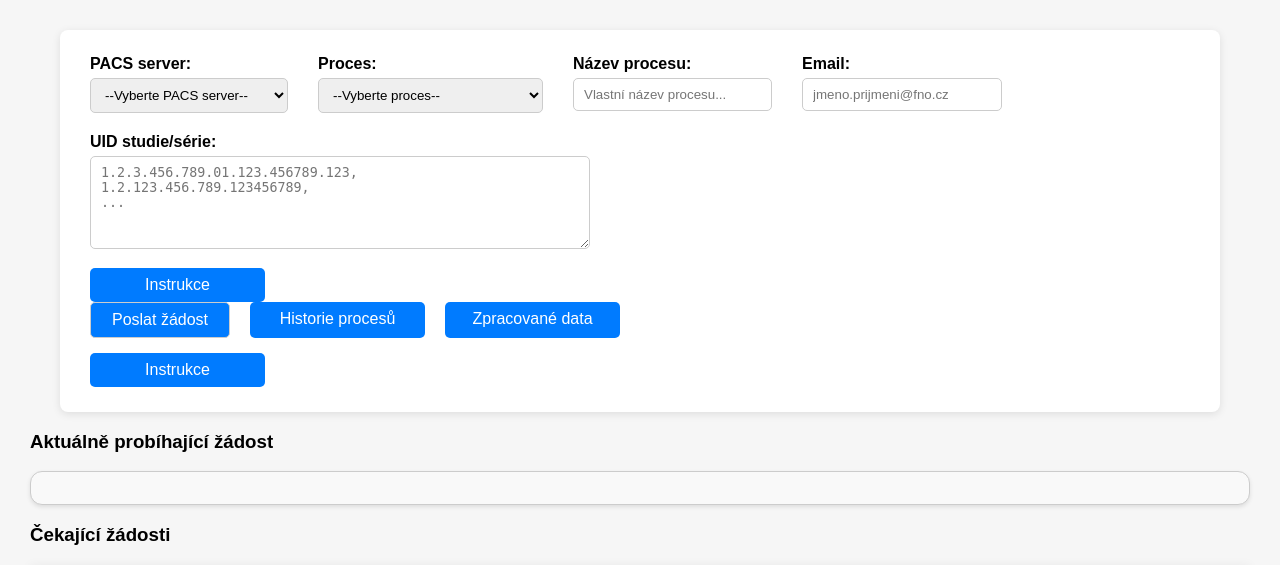
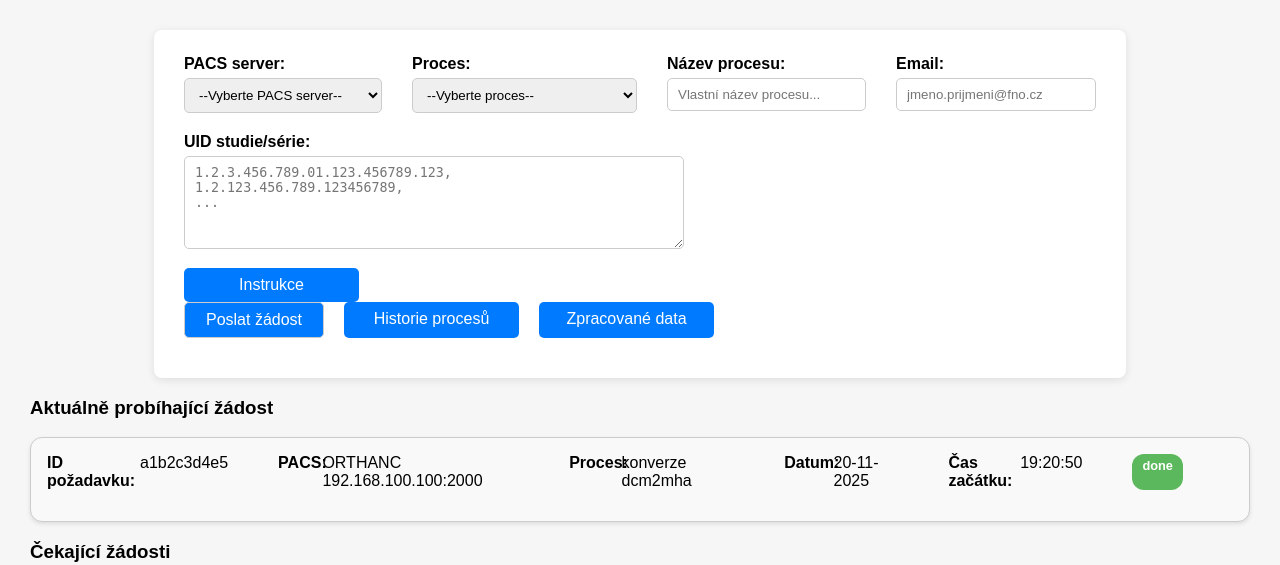
Before and after one commit to Vojtech-Benda/fnodthandler, a Python web app: template templates/form.html in a window 1280 px wide. Shown: the top 565 px of the page. Run offline with Jinja, Linux system fonts and the light colour scheme; the template is opened without the code that fills it, so the values that code supplies are empty.

Commit message:
modified current request display

```diff
--- a/static/style.css
+++ b/static/style.css
@@ -13,7 +13,7 @@ form {
     padding: 25px 30px;
     border-radius: 8px;
     box-shadow: 0 2px 8px rgba(0,0,0,0.1);
-    width: 1100px;
+    width: fit-content;
 }
 
 div {
@@ -197,11 +197,14 @@ input[type="submit"]:hover {
 }
 
 .job_card {
+    width: fit-content;
     border: 2px solid #0275d8;
     border-left: 8px solid #0275d8;
-    background-color: #f7f9fc;
-    padding: 16px;
-    border-radius: 8px;
+    background-color: #f9f9f9;
+    padding: 1em;
+    border: 1px solid #ddd;
+    border-radius: 12px;
+    box-shadow: 0 2px 4px rgba(0, 0, 0, 0.1);
     margin-bottom: 1rem;
     font-family: sans-serif;
 }
@@ -213,12 +216,17 @@ input[type="submit"]:hover {
     border-radius: 12px;
     box-shadow: 0 2px 4px rgba(0,0,0,0.1);
     margin-bottom: 1em;
+    display: flex;
+    flex-direction: row;
 }
 
-.job_card_inner {
-    padding: 1em;
-    border: 1px solid #ddd;
-    border-radius: 10px;
-    background-color: #f9f9f9;
-    box-shadow: 0 2px 4px rgba(0, 0, 0, 0.1);
+.card_row {
+    margin-right: 50px;
+    display: flex;
+    flex-direction: row;
+    gap: 5px;
 }
+
+.card_row strong {
+    min-width: 10px;
+}
--- a/templates/form.html
+++ b/templates/form.html
@@ -60,13 +60,21 @@
         </div>
 
         <div id="job_added_msg" style="margin-top: 10px; color: green;"></div>
-    <a href="/instructions" class="navigation_button">Instrukce</a>
+    <!-- <a href="/instructions" class="navigation_button">Instrukce</a> -->
 
     </form>
 </div>
 
 <h3>Aktuálně probíhající žádost</h3>
-<div id="current_job" class="job_card"></div>
+<div id="current_job" class="job_card">
+
+    <div class="card_row"><strong>ID požadavku:</strong> a1b2c3d4e5</div>
+    <div class="card_row"><strong>PACS:</strong> ORTHANC 192.168.100.100:2000</div>
+    <div class="card_row"><strong>Proces:</strong> konverze dcm2mha</div>
+    <div class="card_row"><strong>Datum:</strong> 20-11-2025</div>
+    <div class="card_row"><strong>Čas začátku:</strong> 19:20:50</div>
+    <div class="card_row"><span class="status_badge status_done"> done</span></div>
+</div>
 
 <h3>Čekající žádosti</h3>
 <table class="job_table">
```
Also changed, not shown: src/form_script.js (+21 -12 lines).
